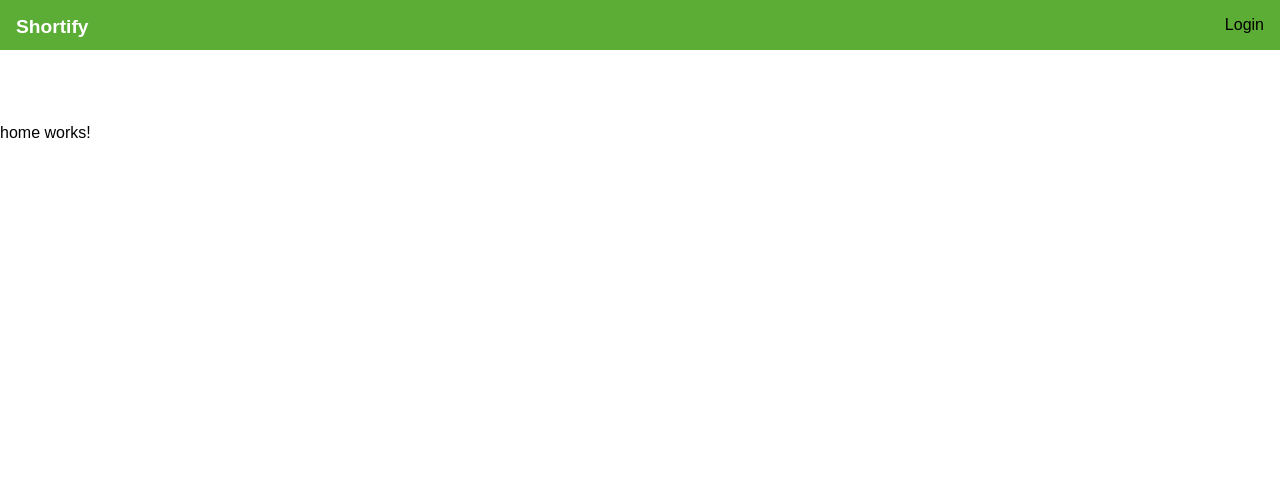
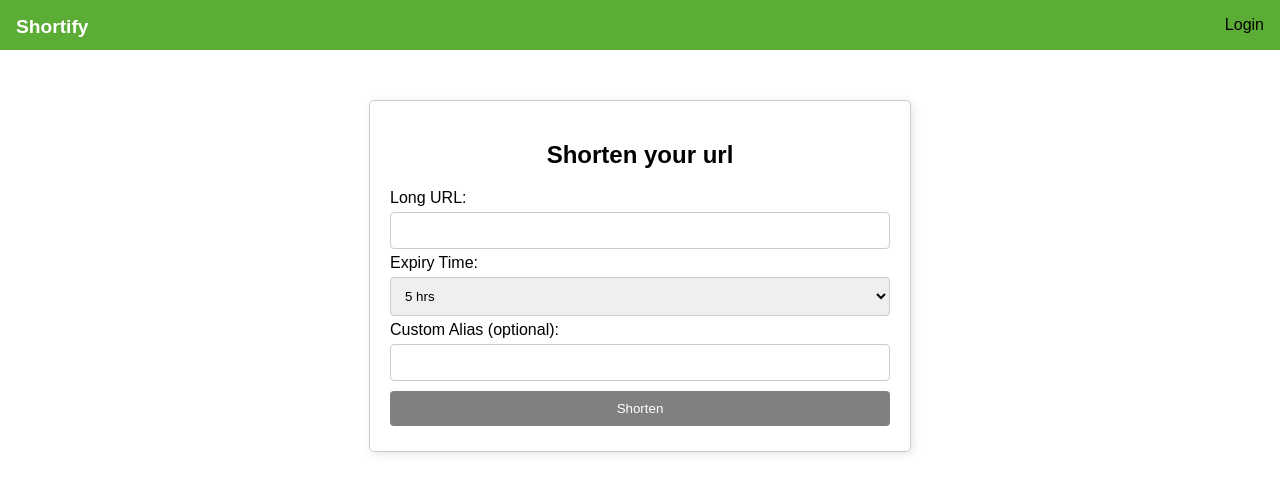
Before and after one commit to gulshan2052/ShortifyUI, an Angular app: page /home in a window 1280 px wide. Shown: the top 492 px of the page. Built offline with nearby package versions, Linux system fonts and the light colour scheme.

Commit message:
basic shortening working

```diff
--- /dev/null
+++ b/src/app/interfaces/urlData.interface.ts
@@ -0,0 +1,5 @@
+export interface UrlData {
+    longUrl: string;
+    ttlMinutes: number;
+    alias: string;
+}
--- a/src/app/pages/home/home.component.html
+++ b/src/app/pages/home/home.component.html
@@ -1 +1,34 @@
-<br><br><br><br><br><br><p>home works!</p>
+<div class="home-container">
+    <form [formGroup]="longUrlForm" (ngSubmit)="onSubmit()">
+        <h2>Shorten your url</h2>
+
+        <div>
+            <label for="longUrl">Long URL:</label>
+            <input id="longUrl" type="text" formControlName="longUrl" />
+            <span class="error"
+                *ngIf="longUrlForm.controls['longUrl'].value && longUrlForm.controls['longUrl'].invalid && longUrlForm.controls['longUrl'].touched">
+                Invalid URL
+            </span>
+        </div>
+
+        <div>
+            <label for="ttlMinutes">Expiry Time:</label>
+            <select id="ttlMinutes" formControlName="ttlMinutes">
+                <option value="5">5 hrs</option>
+                <option value="10">10 hrs</option>
+                <option value="24">24 hrs</option>
+            </select>
+        </div>
+
+        <div>
+            <label for="alias">Custom Alias (optional):</label>
+            <input id="alias" type="text" formControlName="alias" />
+        </div>
+
+        <button type="submit" [disabled]="longUrlForm.invalid">Shorten</button>
+    </form>
+
+    <div *ngIf="shortUrl" class="result-container">
+        <p><strong>Short URL:</strong> <a [href]="shortUrl" target="_blank">{{ shortUrl }}</a></p>
+    </div>
+</div>
--- a/src/app/pages/home/home.component.scss
+++ b/src/app/pages/home/home.component.scss
@@ -0,0 +1,48 @@
+.home-container {
+    width: 500px;
+    margin: auto;
+    margin-top: 100px;
+    padding: 20px;
+    border: 1px solid #ccc;
+    border-radius: 5px;
+    box-shadow: 2px 2px 10px rgba(0, 0, 0, 0.1);
+}
+
+h2 {
+    text-align: center;
+}
+
+input,
+button,
+select {
+    width: 100%;
+    padding: 10px;
+    margin: 5px 0;
+    border: 1px solid #ccc;
+    border-radius: 4px;
+    box-sizing: border-box;
+}
+
+button {
+    background: rgb(124, 51, 221);
+    color: white;
+    border: none;
+    cursor: pointer;
+}
+
+button:disabled {
+    background: grey;
+}
+
+.error {
+    color: red;
+    font-size: 12px;
+}
+
+.result-container {
+    margin-top: 20px;
+    padding: 15px;
+    background-color: #f9f5ff;
+    color: #2c3e50;
+    border-radius: 5px;
+}
--- a/src/app/pages/home/home.component.ts
+++ b/src/app/pages/home/home.component.ts
@@ -1,11 +1,43 @@
 import { Component } from '@angular/core';
+import { CommonModule } from '@angular/common';
+import { FormBuilder, FormGroup, Validators, ReactiveFormsModule } from '@angular/forms';
+import { UrlData } from '../../interfaces/urlData.interface';
+import { UrlshortenerService } from '../../services/urlshortener.service';
 
 @Component({
   selector: 'app-home',
-  imports: [],
+  imports: [CommonModule, ReactiveFormsModule],
   templateUrl: './home.component.html',
   styleUrl: './home.component.scss'
 })
 export class HomeComponent {
+  longUrlForm: FormGroup;
+  shortUrl: string | null = null;
 
+  constructor(private fb: FormBuilder, private urlshortenerService: UrlshortenerService) {
+    this.longUrlForm = this.fb.group({
+      longUrl: ['', [Validators.required, Validators.pattern('https?://.+')]],
+      ttlMinutes: ['5'],
+      alias: ['']
+    });
+  }
+
+  onSubmit() {
+    if (this.longUrlForm.valid) {
+      console.log('Form Submitted', this.longUrlForm.value);
+      const urlData: UrlData = this.longUrlForm.value;
+      this.urlshortenerService.shorten(urlData).subscribe(
+        (response) => {
+          this.shortUrl = response.shortUrl;
+          alert(response.message);
+        },
+        (error) => {
+          alert(error.message);
+        }
+      );
+    }
+    else {
+      alert("Invalid details entered");
+    }
+  }
 }
--- a/src/app/services/auth.service.ts
+++ b/src/app/services/auth.service.ts
@@ -21,6 +21,12 @@ export class AuthService {
     return this.http.post<any>(`${this.baseUrl}/register`, registerData);
   }
 
+  getToken(): string {
+    const token = localStorage.getItem('token');
+    if (token) return token;
+    return "";
+  }
+
   logout(): void {
     localStorage.removeItem('token');
   }
--- /dev/null
+++ b/src/app/services/urlshortener.service.ts
@@ -0,0 +1,25 @@
+import { Injectable } from '@angular/core';
+import { Observable } from 'rxjs';
+import { HttpClient } from '@angular/common/http';
+import { HttpHeaders } from '@angular/common/http';
+import { UrlData } from '../interfaces/urlData.interface';
+import { AuthService } from './auth.service';
+
+@Injectable({
+  providedIn: 'root'
+})
+export class UrlshortenerService {
+
+  private baseUrl = 'http://localhost:8080/api/v1';
+
+  constructor(private http: HttpClient, private authService: AuthService) { }
+
+  shorten(urlData: UrlData): Observable<any> {
+    const token = this.authService.getToken();
+    const headers = new HttpHeaders({
+      'Authorization': `Bearer ${token}`
+    });
+    return this.http.post<any>(`${this.baseUrl}/shorten`, urlData, { headers });
+  }
+
+}
```
Also changed, not shown: 1 other file (tests, documents, lock files or other folders).
